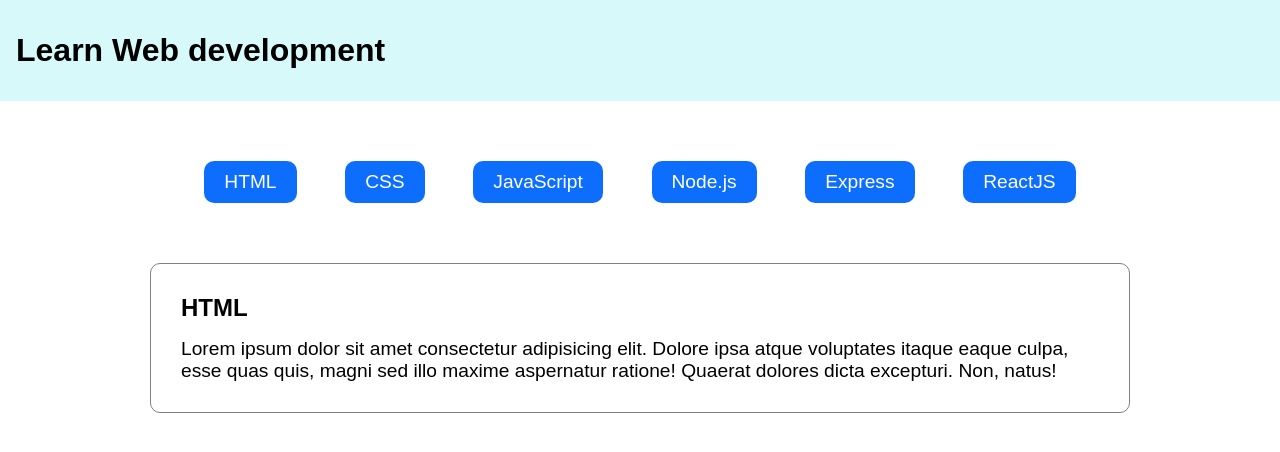
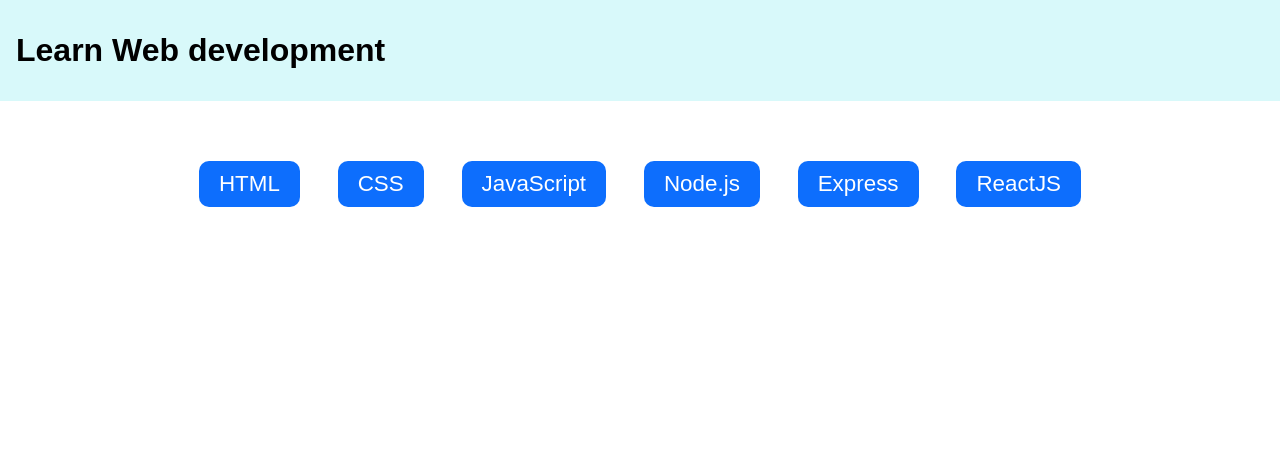
Before and after one commit to GemelliAngelo/react-use-state, a React (Vite) app: page / in a window 1280 px wide. Shown: the top 452 px of the page. Built offline with nearby package versions, Linux system fonts and the light colour scheme.

Commit message:
add dynamic card

```diff
--- a/src/App.jsx
+++ b/src/App.jsx
@@ -24,15 +24,12 @@
               })}
             </ul>
           </div>
-          <div className="card">
-            <h2 className="card-title">HTML</h2>
-            <p className="card-description">
-              Lorem ipsum dolor sit amet consectetur adipisicing elit. Dolore
-              ipsa atque voluptates itaque eaque culpa, esse quas quis, magni
-              sed illo maxime aspernatur ratione! Quaerat dolores dicta
-              excepturi. Non, natus!
-            </p>
-          </div>
+          {languagesData.map((language) => (
+            <div className="card" key={language.id}>
+              <h2 className="card-title">{language.title}</h2>
+              <p className="card-description">{language.description}</p>
+            </div>
+          ))}
         </div>
       </main>
       <footer></footer>
--- a/src/assets/css/index.css
+++ b/src/assets/css/index.css
@@ -40,11 +40,15 @@
 .filters-button {
   background-color: #0d6efd;
   color: white;
-  font-size: 1.2rem;
+  font-size: 1.4rem;
   padding: 10px 20px;
   border: none;
   border-radius: 10px;
   cursor: pointer;
+}
+
+.active {
+  background-color: goldenrod;
 }
 
 /* * CARD */
@@ -54,6 +58,7 @@
   border-radius: 10px;
   padding: 30px;
   margin: 30px 0;
+  display: none;
 }
 
 .card-title {
@@ -63,3 +68,7 @@
 .card-description {
   font-size: 1.2rem;
 }
+
+.chosen {
+  display: block;
+}
```
